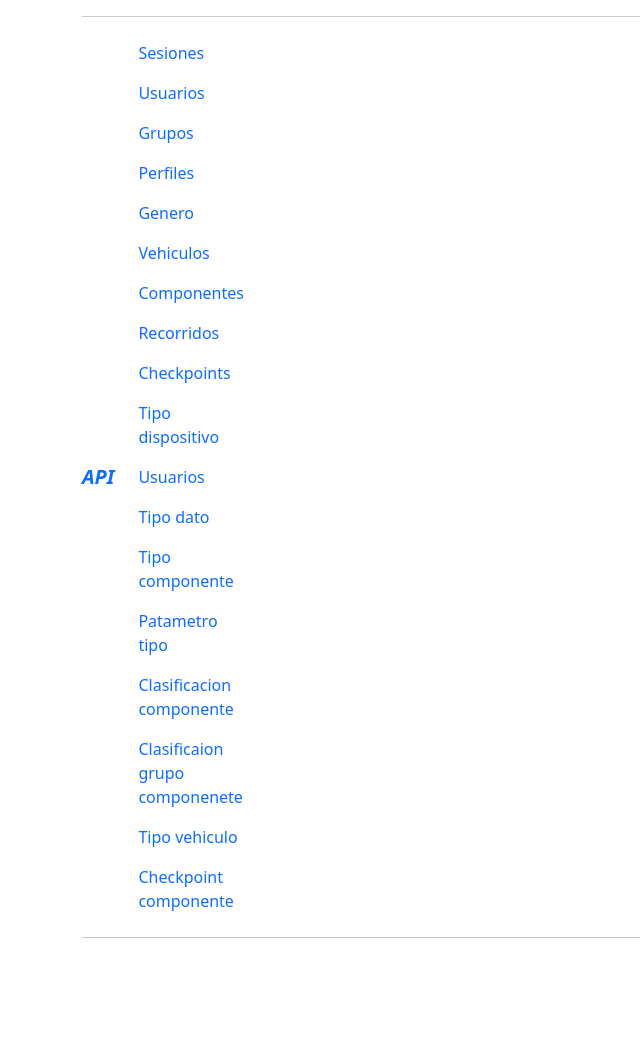
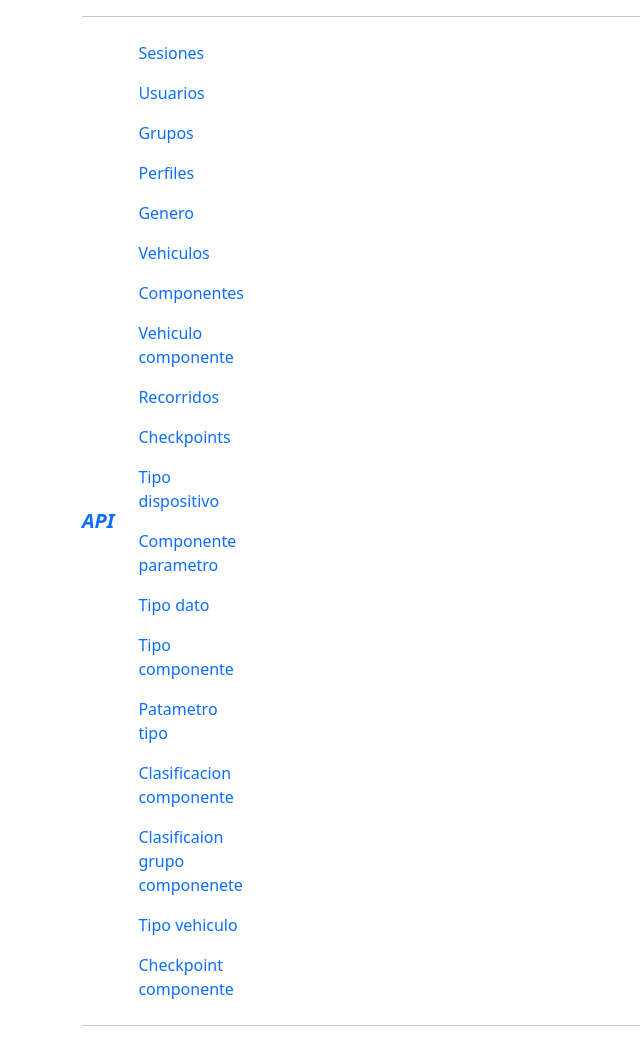
Before and after one commit to mauriciorodriguez/djangoAPItest, a Django app: page / in a window 1280 px wide. Shown: the whole page, without its empty margins (0-640 px from the left). Before the commit the page ends 938 px from the top, so only its background shows below. Run offline with Django 3.2, Linux system fonts and the light colour scheme.

Commit message:
Urls de moelos faltantes y correcciones de los metodos __str__() de los modelos

```diff
--- a/djangoAPItest/urls.py
+++ b/djangoAPItest/urls.py
@@ -25,7 +25,7 @@ from frontend.views import (CheckpointComponenteListView, CheckpointListView,
                             RecorridoListView, SesionListView,
                             TipoComponenteListView, TipoDatoListView,
                             TipoDispositivoListView, TipoVehiculoListView,
-                            UsuarioListView, VehiculoListView)
+                            UsuarioListView, VehiculoComponenteListView, VehiculoListView)
 from rest_framework import routers
 
 router = routers.DefaultRouter()
@@ -36,6 +36,7 @@ router.register(r"perfiles", views.PerfilViewSet)
 router.register(r"genero", views.GeneroViewSet)
 router.register(r"vehiculos", views.VehiculoViewSet)
 router.register(r"componentes", views.ComponenteViewSet)
+router.register(r"vehiculo_componente", views.VehiculoComponenteViewSet)
 router.register(r"recorridos", views.RecorridoViewSet)
 router.register(r"checkpoints", views.CheckpointViewSet)
 router.register(r"tipo_dispositivo", views.TipoDispositivoViewSet)
@@ -65,6 +66,7 @@ urlpatterns = [
     path("checkpoint/", CheckpointListView.as_view()),
     path("tipo_dispositivo/", TipoDispositivoListView.as_view()),
     path("componente_parametro/", ComponenteParametroListView.as_view()),
+    path("vehiculo_componente/", VehiculoComponenteListView.as_view()),
     path("tipo_dato/", TipoDatoListView.as_view()),
     path("tipo_componente/", TipoComponenteListView.as_view()),
     path("parametro_tipo/", ParametroTipoListView.as_view()),
--- a/frontend/templates/navbar.html
+++ b/frontend/templates/navbar.html
@@ -9,10 +9,11 @@
                 <li class="nav-item"> <a class="nav-link" href="/genero">Genero</a> </li>
                 <li class="nav-item"> <a class="nav-link" href="/vehiculo">Vehiculos</a> </li>
                 <li class="nav-item"> <a class="nav-link" href="/componente">Componentes</a> </li>
+                <li class="nav-item"> <a class="nav-link" href="/vehiculo_componente">Vehiculo componente</a> </li>
                 <li class="nav-item"> <a class="nav-link" href="/recorrido">Recorridos</a> </li>
                 <li class="nav-item"> <a class="nav-link" href="/checkpoint">Checkpoints</a> </li>
                 <li class="nav-item"> <a class="nav-link" href="/tipo_dispositivo">Tipo dispositivo</a> </li>
-                <li class="nav-item"> <a class="nav-link" href="/componente_parametro">Usuarios</a> </li>
+                <li class="nav-item"> <a class="nav-link" href="/componente_parametro">Componente parametro</a> </li>
                 <li class="nav-item"> <a class="nav-link" href="/tipo_dato">Tipo dato</a> </li>
                 <li class="nav-item"> <a class="nav-link" href="/tipo_componente">Tipo componente</a> </li>
                 <li class="nav-item"> <a class="nav-link" href="/parametro_tipo">Patametro tipo</a> </li>
--- a/frontend/views.py
+++ b/frontend/views.py
@@ -1,6 +1,6 @@
 from django.shortcuts import render
 from django.views.generic.base import TemplateView
-from api.models import Checkpoint, Checkpoint_componente, Clasificacion_componente, Clasificacion_grupo_componente, Componente, Componente_parametro, Genero, Parametro_tipo, Perfil, Recorrido, Sesion, Tipo_componente, Tipo_dato, Tipo_dispositivo, Tipo_vehiculo, Vehiculo
+from api.models import Checkpoint, Checkpoint_componente, Clasificacion_componente, Clasificacion_grupo_componente, Componente, Componente_parametro, Genero, Parametro_tipo, Perfil, Recorrido, Sesion, Tipo_componente, Tipo_dato, Tipo_dispositivo, Tipo_vehiculo, Vehiculo, Vehiculo_componente
 from django.views.generic import ListView
 from django.contrib.auth.models import Group, User
 
@@ -97,3 +97,8 @@ class TipoVehiculoListView(ListView):
 class CheckpointComponenteListView(ListView):
     model = Checkpoint_componente
     template_name = "list_tables.html"
+
+
+class VehiculoComponenteListView(ListView):
+    model = Vehiculo_componente
+    template_name = "list_tables.html"
```
Also changed, not shown: api/models.py (+9 -6 lines).
